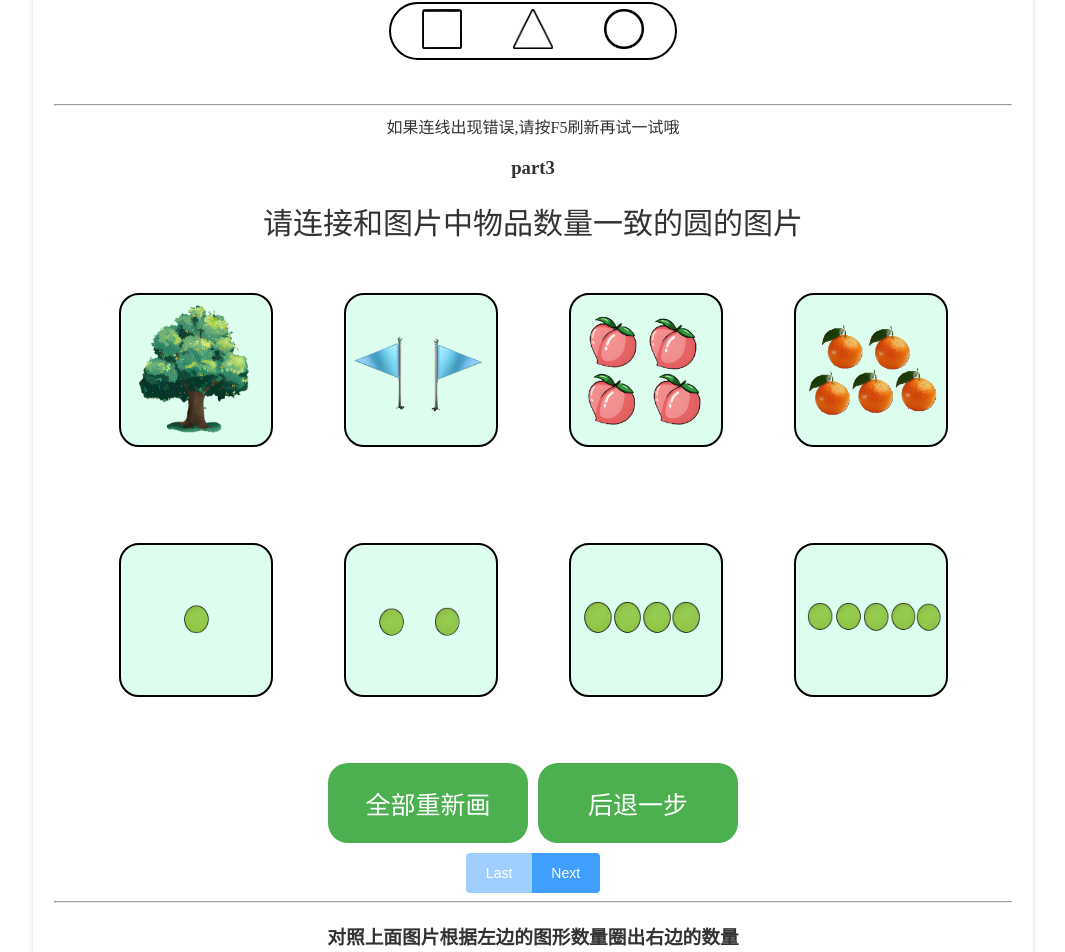
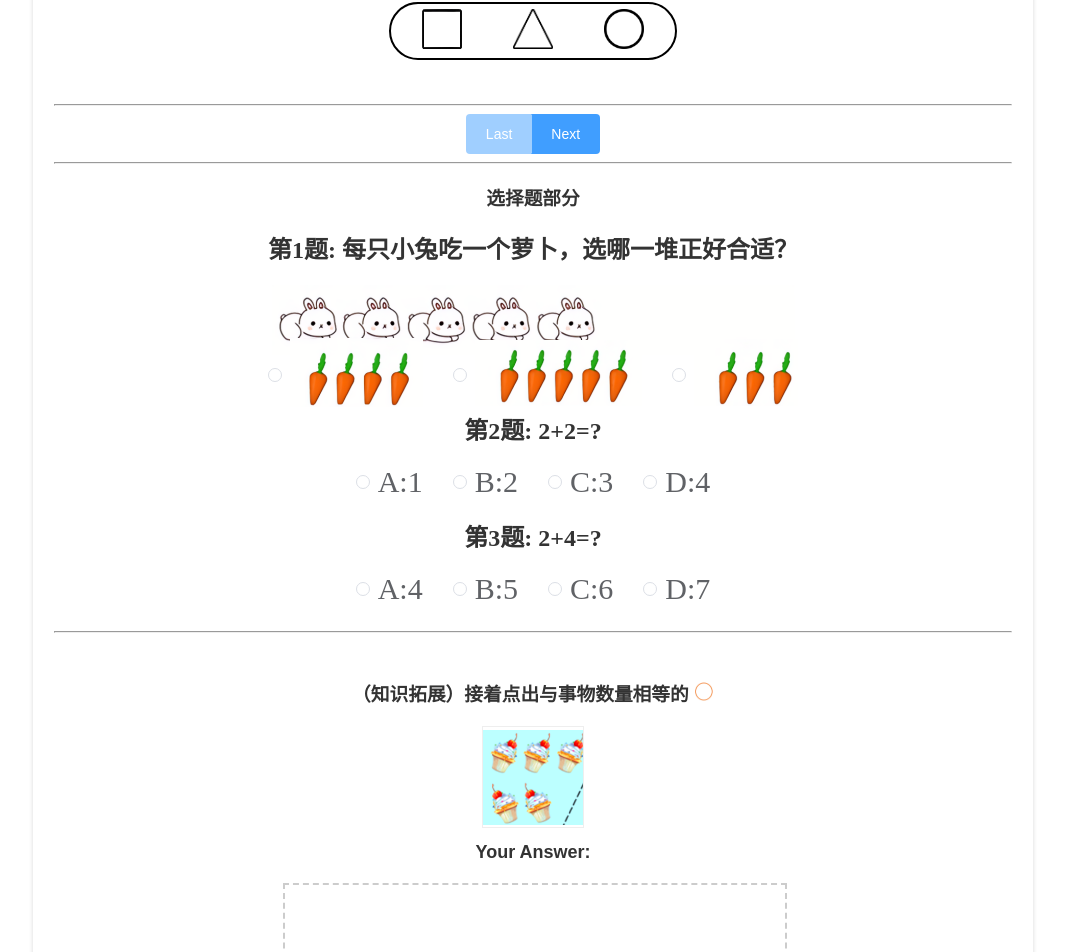
Before and after one commit to Nacocx/AmeQd, a Vue app: page / in a window 1280 px wide. Shown: the part 1931-2883 px from the top of the page, without its empty margins (107-1172 px from the left). Built offline with nearby package versions, Linux system fonts and the light colour scheme.

Commit message:
注释掉lxt和qst

```diff
--- a/src/App.vue
+++ b/src/App.vue
@@ -26,20 +26,17 @@
 
 
               <div>
-                <span>如果连线出现错误,请按F5刷新再试一试哦</span>
-                <lxt :message="questions.lxt_part3" v-if="lxtpage === 1" />
+                <!-- TODO: fix lxt and qst bugs -->
+                <!-- <lxt :message="questions.lxt_part3" v-if="lxtpage === 1" /> -->
                 <!-- 拓展应用：3 -->
-                <lxt :message="questions.lxt_tuo3" v-if="lxtpage === 2" />
+                <!-- <lxt :message="questions.lxt_tuo3" v-if="lxtpage === 2" /> -->
                 <el-button-group size="large">
                   <el-button @click="lxtpage--" type="primary" :disabled="lxtpage === 1">Last</el-button>
                   <el-button @click="lxtpage++" type="primary" :disabled="lxtpage === 2">Next</el-button>
                 </el-button-group>
                 <hr />
-                <qst :message="questions.qst"/>
-
-
-
               </div>
+                <!-- <qst :message="questions.qst"/> -->
 
               <xzt :questions="questions.xzt" />
               <sst :items="questions.sst" />
--- a/src/components/lxt.vue
+++ b/src/components/lxt.vue
@@ -1,7 +1,7 @@
 <!-- 连线题 -->
 
 <template>
-
+  <span>如果连线出现错误,请按F5刷新再试一试哦</span>
   <div class="lxt_main_body">
     <!-- <div class="header"></div> -->
       <h1>{{message.title}}</h1>
```
